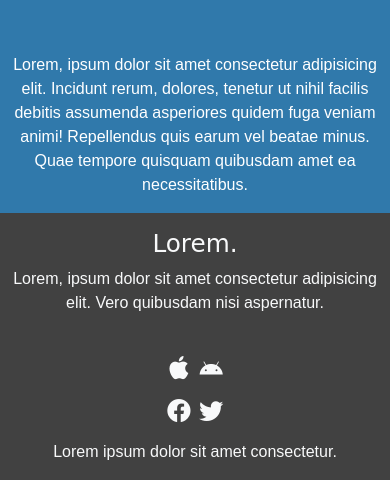
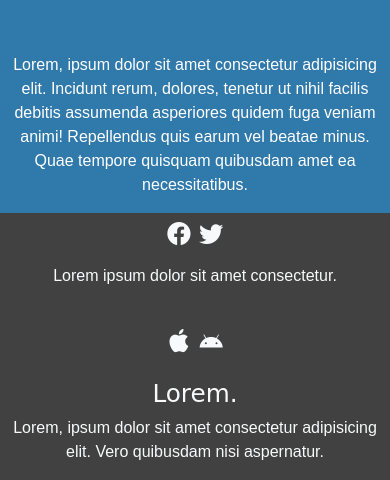
Before and after one commit to patrick-misner/clone-site, a plain HTML site: page index.html in a window 390 px wide. Shown: the part 370-850 px from the top of the page. Drawn offline with nearby package versions, Linux system fonts and the light colour scheme.

Commit message:
reorder footer medium

```diff
--- a/index.html
+++ b/index.html
@@ -17,27 +17,28 @@
       <div class="col-md-6 p-0">
         <img class="img-fluid" src="main2.jpeg" alt="main photo">
       </div>
-      <!-- NOTE how do I only apply background to an entire column? -->
+      <!-- NOTE how do I only apply background to an entire column? ordering makes absolutely no sense-->
       <div class="col-md-6 text-center my-auto">
       <h1 class="pt-2">Lorem ipsum forest sit amet consectetur.</h1>
       <p class="pt-5">Lorem, ipsum dolor sit amet consectetur adipisicing elit. Incidunt rerum, dolores, tenetur ut nihil facilis debitis assumenda asperiores quidem fuga veniam animi! Repellendus quis earum vel beatae minus. Quae tempore quisquam quibusdam amet ea necessitatibus.</p>
       </div>
       </div>
       <div class="row bg-gray text-light text-center">
-      <div class="col-md-4 my-auto pt-3">
-        <h2 class="cursive-font">Lorem.</h2>
-        <p>Lorem, ipsum dolor sit amet consectetur adipisicing elit. Vero quibusdam nisi aspernatur.</p>
-      </div>
+
+        <div class="order-md-last col-md-4 my-auto">
+          <i class="mdi mdi-facebook fs-1"></i>
+          <i class="mdi mdi-twitter fs-1"></i>
+          <p class="fs-9 pt-2">Lorem ipsum dolor sit amet consectetur.</p>
+        </div>
+
       <div class="col-md-4 my-auto pt-3">
         <i class="mdi mdi-apple fs-1"></i>
         <i class="mdi mdi-android fs-1"></i>
+      </div>
 
-
-      </div>
-      <div class="col-md-4 my-auto">
-        <i class="mdi mdi-facebook fs-1"></i>
-        <i class="mdi mdi-twitter fs-1"></i>
-        <p class="fs-9 pt-2">Lorem ipsum dolor sit amet consectetur.</p>
+      <div class="order-md-first col-md-4 my-auto pt-3">
+        <h2 class="cursive-font">Lorem.</h2>
+        <p>Lorem, ipsum dolor sit amet consectetur adipisicing elit. Vero quibusdam nisi aspernatur.</p>
       </div>
       </div>
   </div>
```
